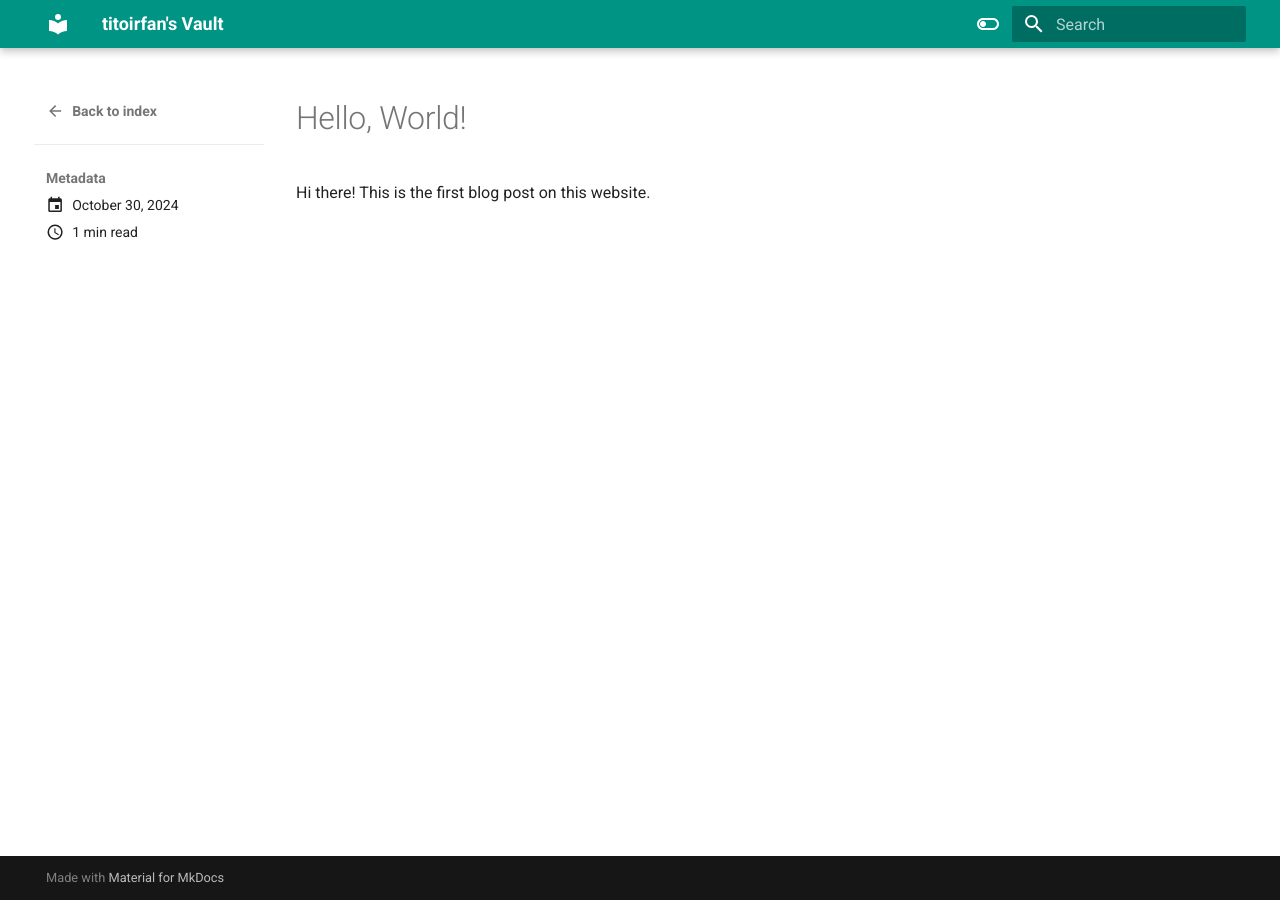
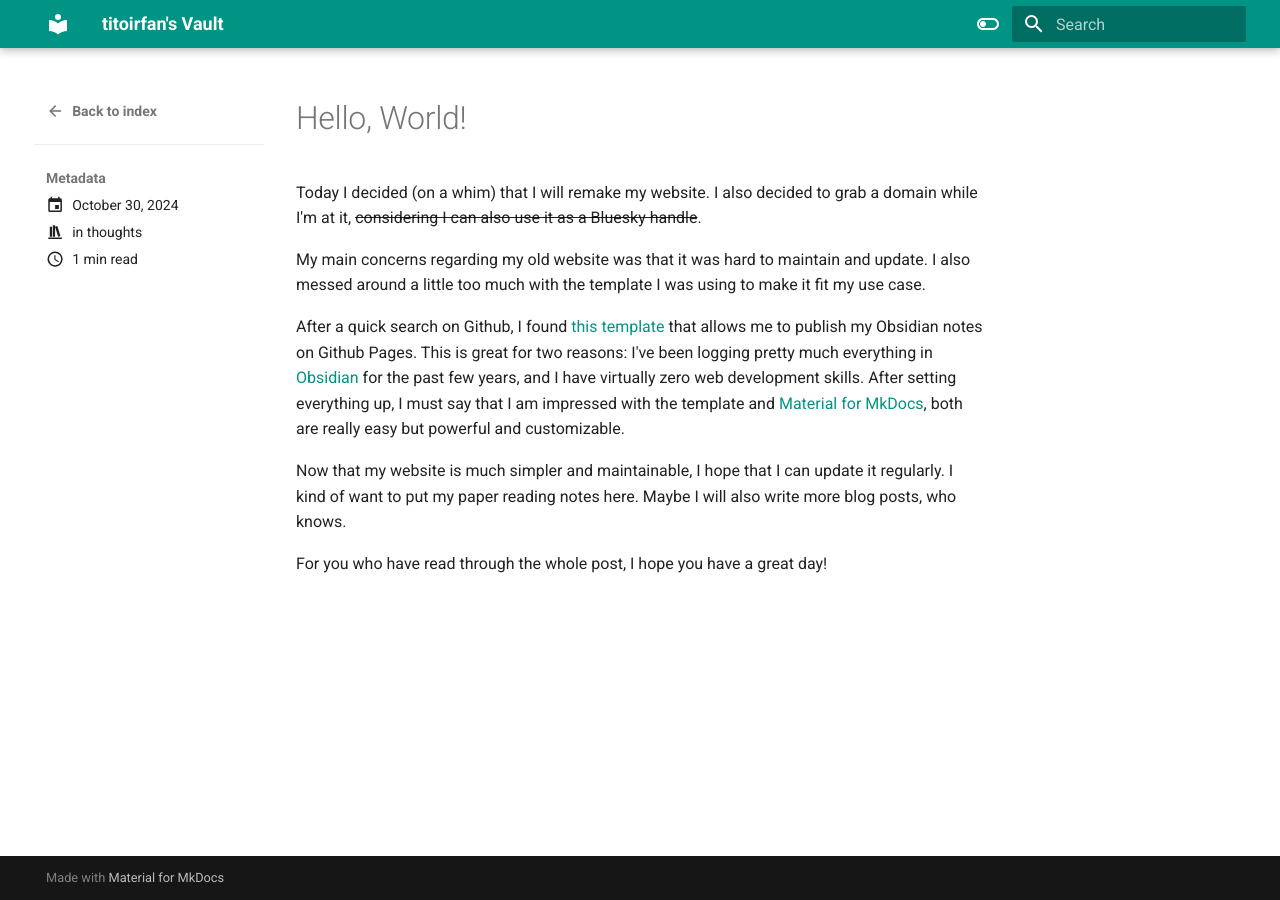
Before and after one commit to titoirfan/titoirfan.github.io, an MkDocs documentation site: the page built from docs/blog/posts/hello-world.md, in a window 1280 px wide. Built offline with MkDocs 1.6.1 and Material for MkDocs 9.7.7, drawn with Linux system fonts in a browser that asks for light colours.

Commit message:
Update index.md and blog

```diff
--- a/docs/blog/posts/hello-world.md
+++ b/docs/blog/posts/hello-world.md
@@ -1,8 +1,20 @@
 ---
 date: 2024-10-30
-slug: hello-world
+slug: hello_world
+categories:
+  - thoughts
 ---
 
 # Hello, World!
 
-Hi there! This is the first blog post on this website.
+Today I decided (on a whim) that I will remake my website. I also decided to grab a domain while I'm at it, ~~considering I can also use it as a Bluesky handle~~.
+
+<!-- more -->
+
+My main concerns regarding my old website was that it was hard to maintain and update. I also messed around a little too much with the template I was using to make it fit my use case.
+
+After a quick search on Github, I found [this template](https://github.com/jobindjohn/obsidian-publish-mkdocs) that allows me to publish my Obsidian notes on Github Pages. This is great for two reasons: I've been logging pretty much everything in [Obsidian](https://obsidian.md/) for the past few years, and I have virtually zero web development skills. After setting everything up, I must say that I am impressed with the template and [Material for MkDocs](https://squidfunk.github.io/mkdocs-material/), both are really easy but powerful and customizable.
+
+Now that my website is much simpler and maintainable, I hope that I can update it regularly. I kind of want to put my paper reading notes here. Maybe I will also write more blog posts, who knows.
+
+For you who have read through the whole post, I hope you have a great day!
```
Also changed, not shown: docs/blog/index.md (+2 -0 lines), docs/index.md (+7 -3 lines).
